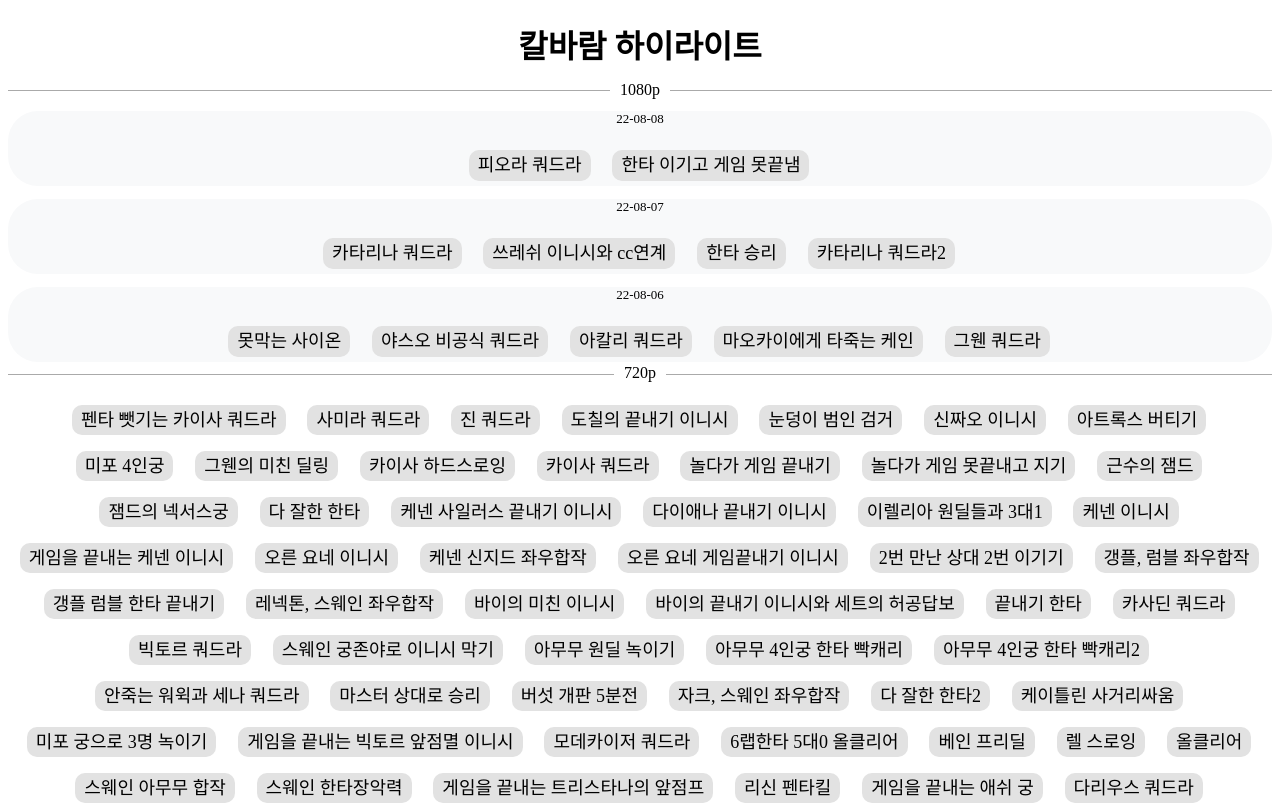
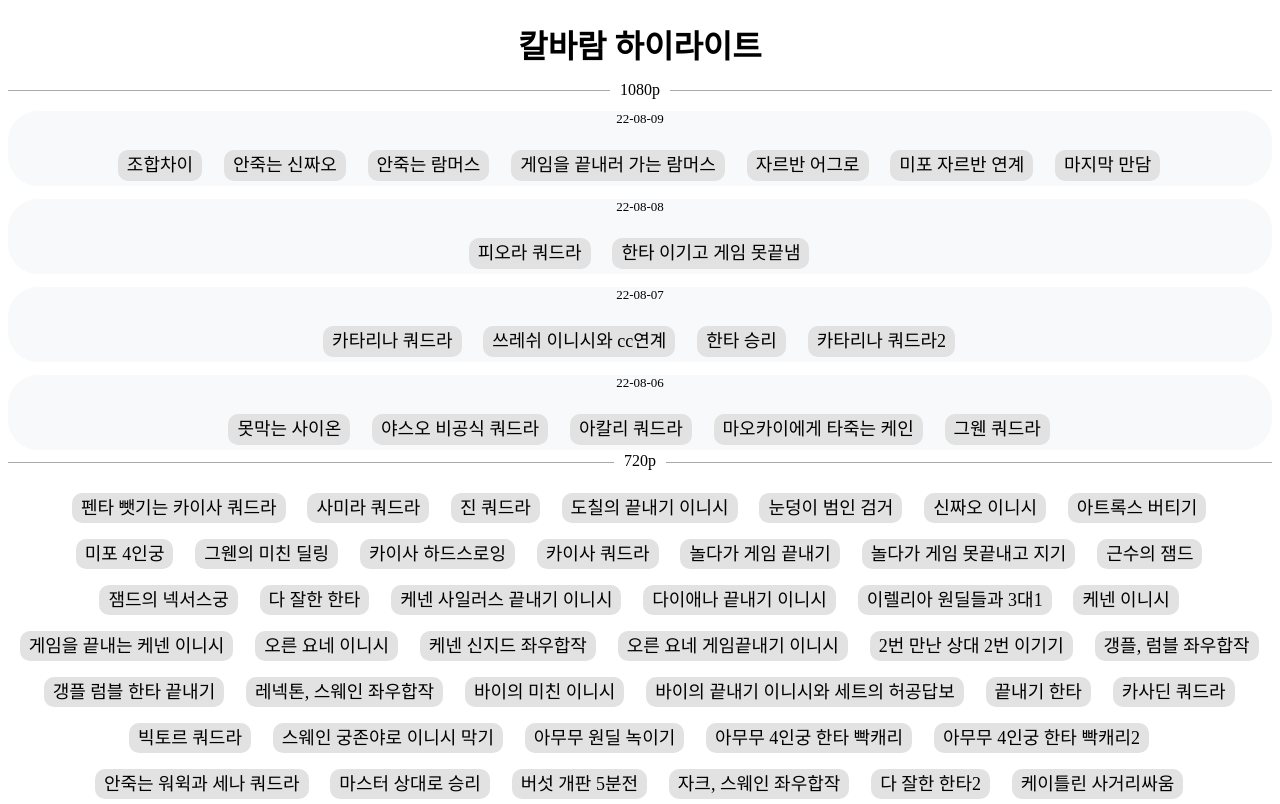
Before and after one commit to DANCIINGQUEEN/lolmadmovie, a React (Create React App) app: page / in a window 1280 px wide. Shown: the top 804 px of the page. Built offline with nearby package versions, Linux system fonts and the light colour scheme.

Commit message:
7th commit

```diff
--- a/src/VideoLink.js
+++ b/src/VideoLink.js
@@ -614,11 +614,54 @@ function VideoLink() {
         }
     }
 
+    const FHD220809={
+        L1: {
+            title: "조합차이",
+            link: "https://www.youtube.com/watch?v=hsJd6_D5GUA"
+        },
+        L2: {
+            title: "안죽는 신짜오",
+            link: "https://www.youtube.com/watch?v=1znHBfCxfOk"
+        },
+        L3: {
+            title: "안죽는 람머스",
+            link: "https://www.youtube.com/watch?v=ujtsnbMt1O0"
+        },
+        L4: {
+            title: "게임을 끝내러 가는 람머스",
+            link: "https://www.youtube.com/watch?v=9GYKkxCDCA4"
+        },
+        L5: {
+            title: "자르반 어그로",
+            link: "https://www.youtube.com/watch?v=mlzeDr8Rkpc"
+        },
+        L6: {
+            title: "미포 자르반 연계",
+            link: "https://www.youtube.com/watch?v=rTV-kdEMEhY"
+        },
+        L7: {
+            title: "마지막 만담",
+            link: "https://www.youtube.com/watch?v=2M4iGaQwzyQ"
+        }
+    }
+
 
 
     return (
         <div>
             <HorizonLine text={"1080p"}/>
+
+            <Container>
+                <P>22-08-09</P>
+                {
+                    Object.entries(FHD220809).map((list) => (
+                        <Li id={list[1].title}>
+                            <A href={list[1].link}>{list[1].title}</A>
+                        </Li>
+
+                    ))
+                }
+            </Container>
 
             <Container>
                 <P>22-08-08</P>
```
